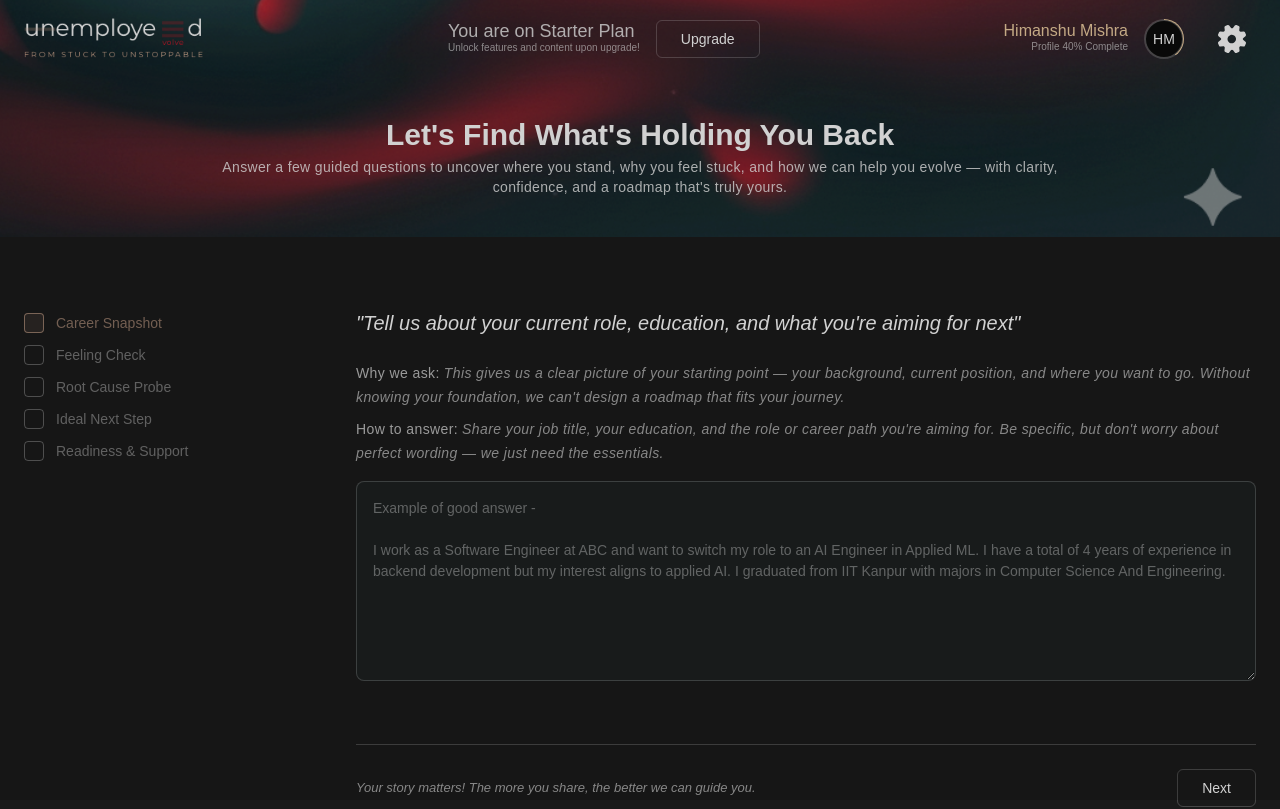
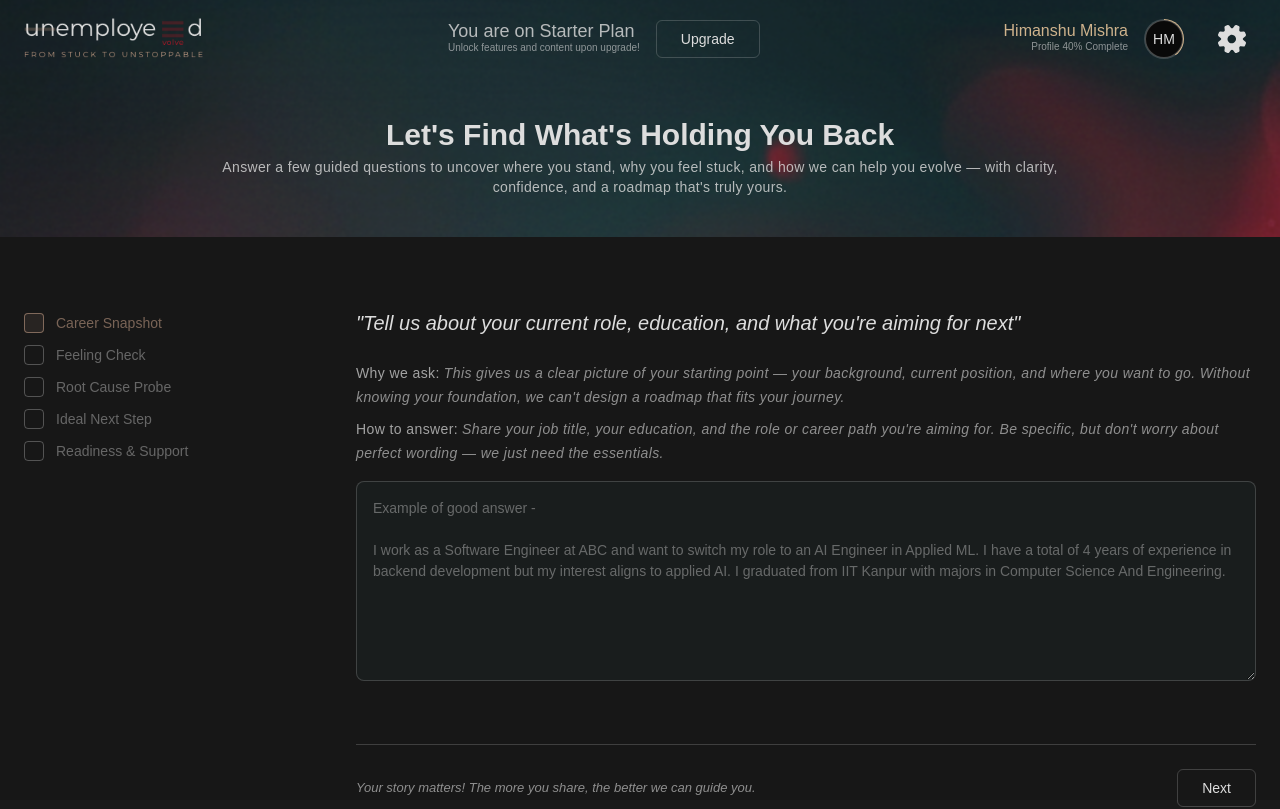
Before and after one commit to mi-himanshu/unemployeed-ui-poc, a Next.js app: page /diagnostics in a window 1280 px wide. Shown: the top 809 px of the page. Built offline with nearby package versions, Linux system fonts and the light colour scheme.

Commit message:
background changes

```diff
--- a/app/diagnostics/page.tsx
+++ b/app/diagnostics/page.tsx
@@ -71,7 +71,7 @@ const DiagnosticsPage: React.FC = () => {
   };
 
   return (
-    <div className="bg-[#1a1a1a]/10">
+    <div className="">
       <Navbar />
       <MainHeader
         title="Let's Find What's Holding You Back"
--- a/app/globals.css
+++ b/app/globals.css
@@ -21,9 +21,9 @@ html {
 body {
   background-color: var(--background);
   background-image: url('/assets/background.png');
-  background-position: bottom right;
+  background-position: center;
   /* background-repeat: repeat; */
-  background-size: 120vw 120vh;
+  background-size: 200vw 200vh;
   min-height: 100vh;
   color: var(--foreground);
   font-family: Arial, Helvetica, sans-serif;
@@ -39,7 +39,7 @@ body::after {
   left: 0;
   right: 0;
   bottom: 0;
-  background-color: rgba(0, 0, 0, 0.15);
+  background-color: rgba(0, 0, 0, 0.10);
   z-index: 0;
   pointer-events: none;
 }
--- a/components/navbar/Navbar.tsx
+++ b/components/navbar/Navbar.tsx
@@ -40,7 +40,7 @@ const Navbar: React.FC = () => {
   const progressDegree = profilePercentage * 3.6;
 
   return (
-    <nav className="w-full py-4 bg-transparent text-white">
+    <nav className="w-full py-4 text-white">
       <div className="max-w-7xl mx-auto px-6 flex justify-between items-center">
       {/* Left Section - Logo */}
       <div className="flex items-center">
```
